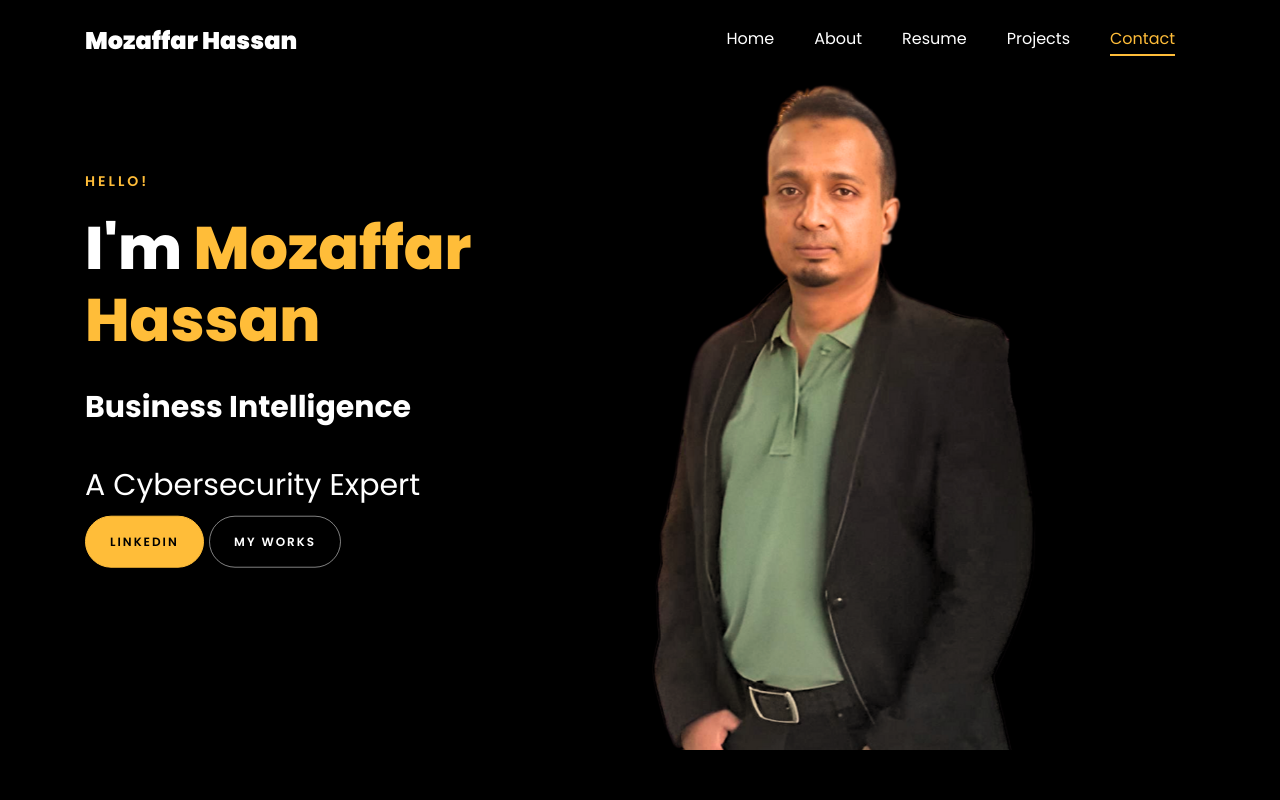
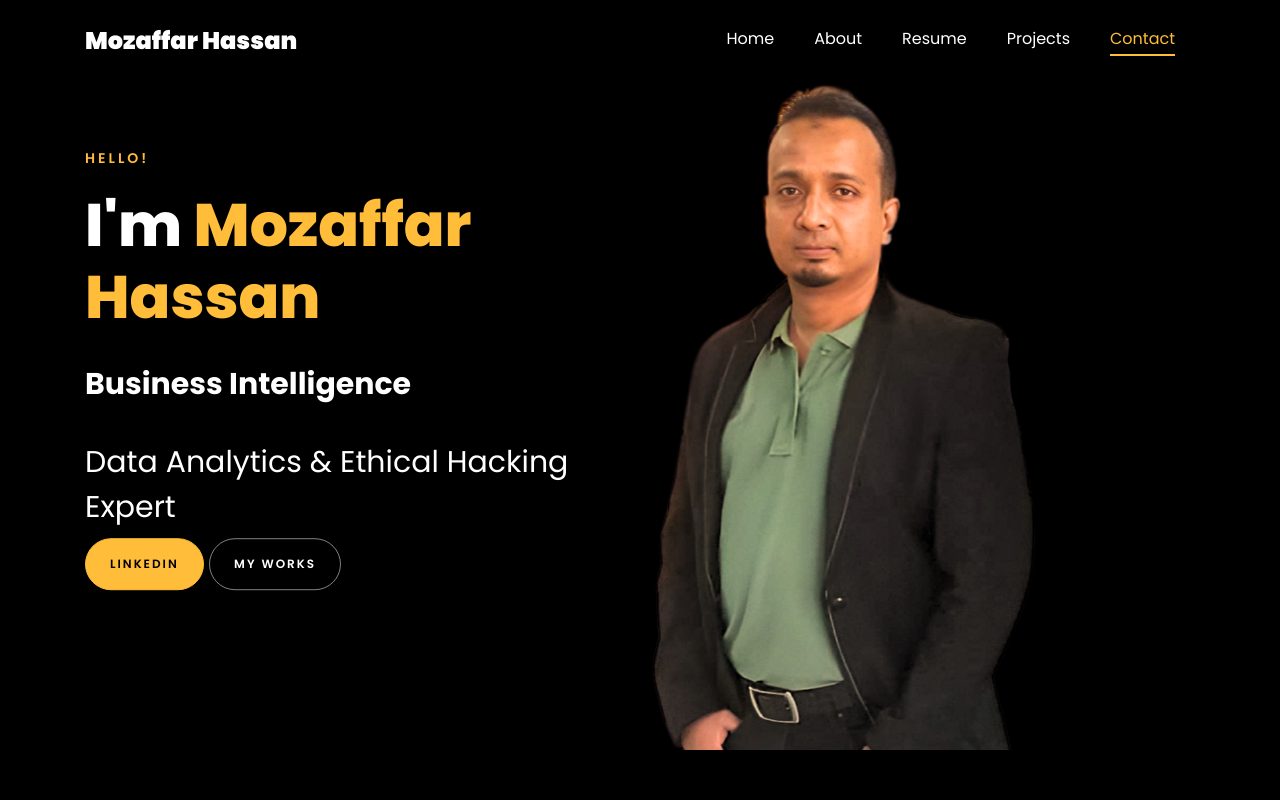
Before and after one commit to MozaffarHassan/mozaffarhassan.github.io, a plain HTML site: page index.html in a window 1280 px wide. Shown: the top 800 px of the page. Drawn offline with Linux system fonts and the light colour scheme; animation ran at ten frames a second; files whose address does not match are found by name.

Commit message:
Update index.html

```diff
--- a/index.html
+++ b/index.html
@@ -196,7 +196,7 @@
 
 								<br>
 								<br>
-								<h2>A Cybersecurity Expert</h2>
+								<h2>Data Analytics & Ethical Hacking Expert</h2>
 								<!-- <h2 class="d-flex" style="margin-bottom: 0">With over 1 year of experience</h2> -->
 								<!-- <br> -->
 								<p><a href="https://www.linkedin.com/in/mozaffar-hassan" class="btn btn-primary py-3 px-4"target="_blank">Linkedin</a>
```
